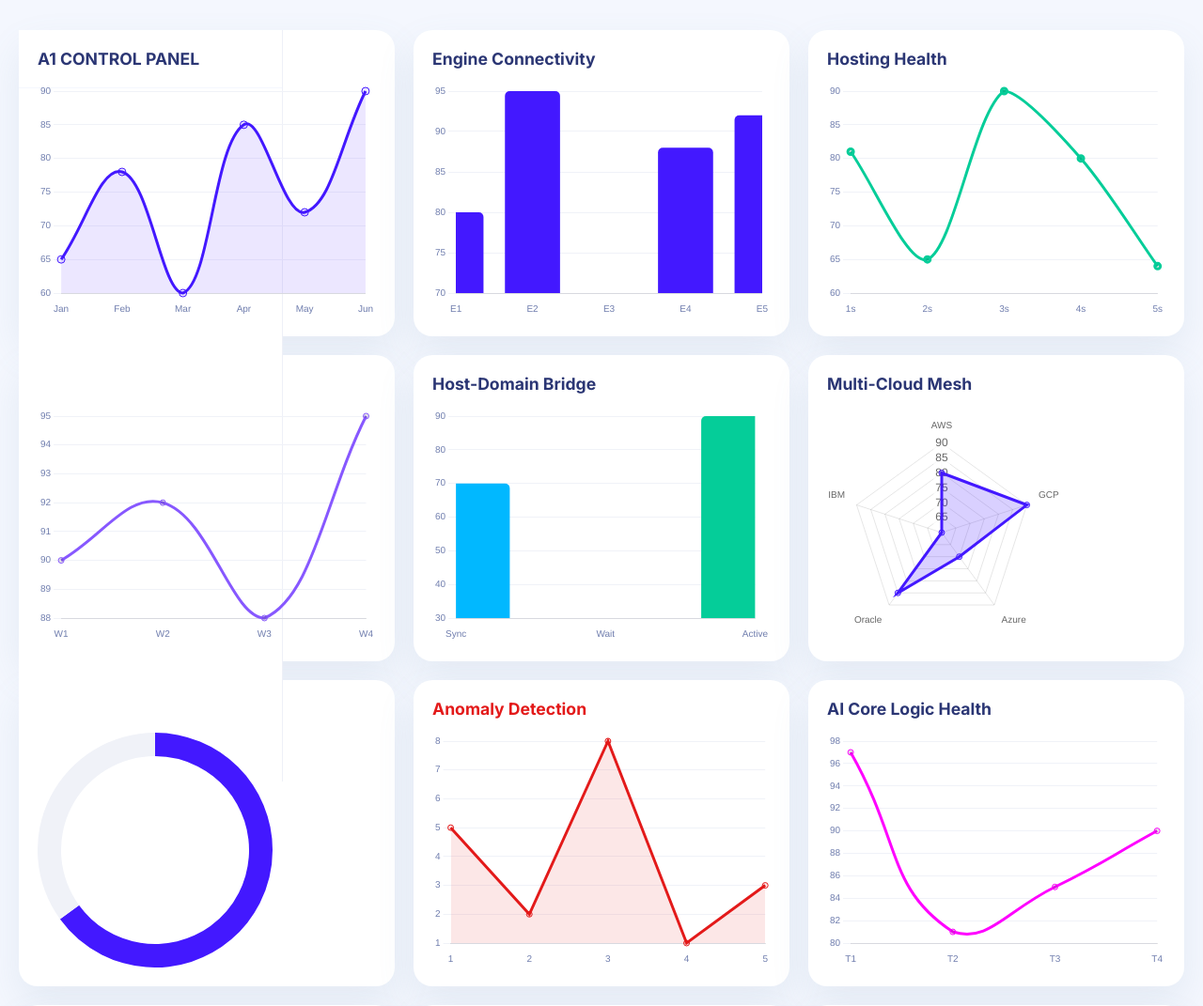
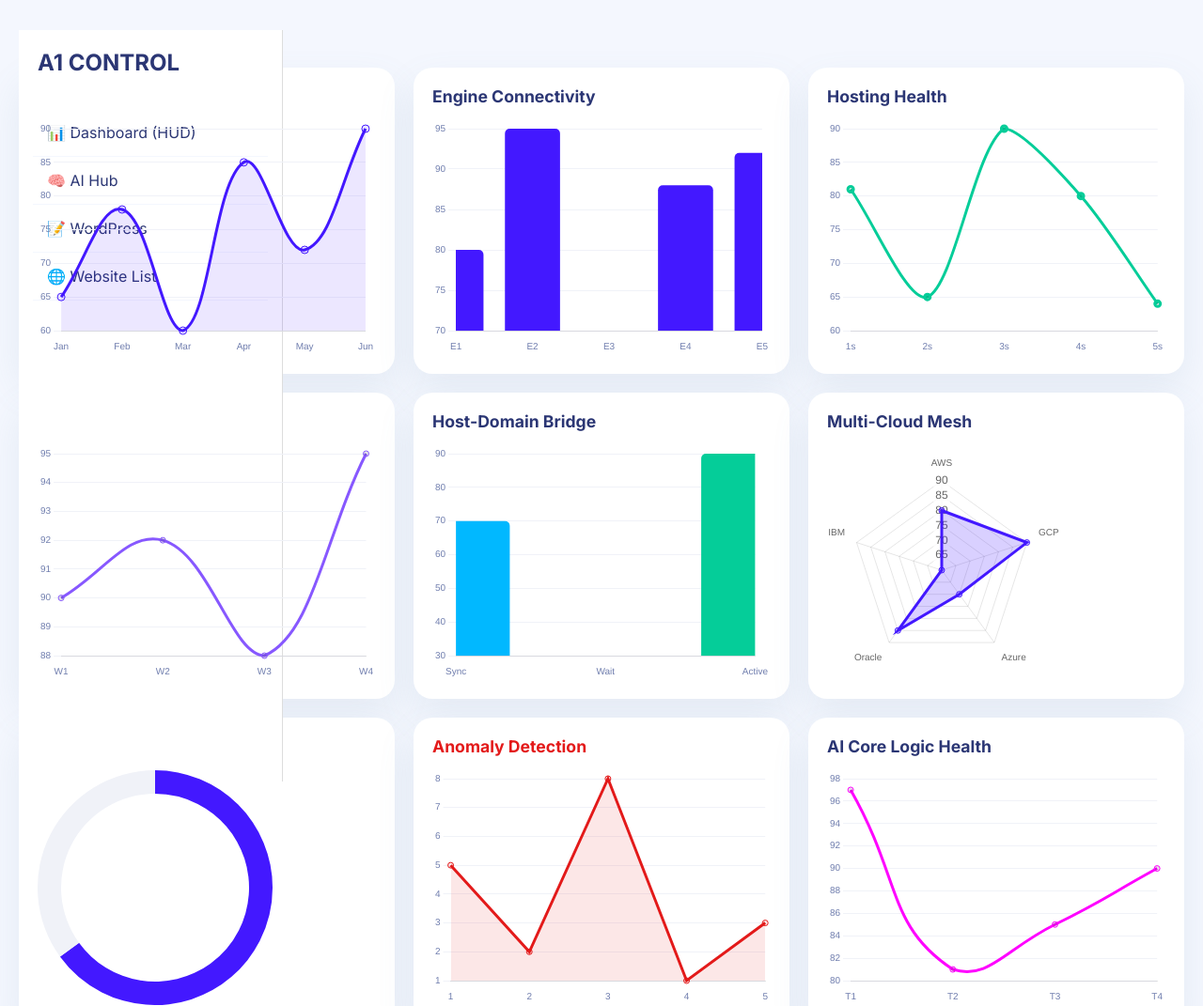
Before and after one commit to Pawan7489/Project_A1, a Flask app: page / in a window 1280 px wide. Shown: the part 160-1231 px from the top of the page at 94% size. Run offline with Flask 3, Linux system fonts and the light colour scheme.

Commit message:
Update index.html

```diff
--- a/templates/index.html
+++ b/templates/index.html
@@ -31,18 +31,19 @@
 
 
 
-        <div class="main-wrapper">
-    <aside class="sidebar">
-        <div class="sidebar-header" style="padding:20px; border-bottom:1px solid #f4f7fe;">
-            <h2 style="font-size:1.1rem; font-weight:800; color:#2b3674;">A1 CONTROL PANEL</h2>
+        <div class="main-wrapper" style="display: flex;">
+    <aside class="sidebar" style="width: 280px; background: white; border-right: 1px solid #ddd; height: 100vh; position: fixed;">
+        <div class="sidebar-header" style="padding: 20px;">
+            <h2 style="color: #2b3674; font-weight: 800;">A1 CONTROL</h2>
         </div>
-        <nav class="menu-list" id="dynamicMenu"></nav>
+        <nav id="dynamicMenu" class="menu-list"></nav>
     </aside>
 
-    <main class="content" style="margin-left: 280px;">
+    <main class="content" style="margin-left: 280px; flex: 1; padding: 20px;">
         </main>
-        </div>
+</div>
 
+<script src="{{ url_for('static', filename='js/menu.js') }}"></script>
 
 
 
```
